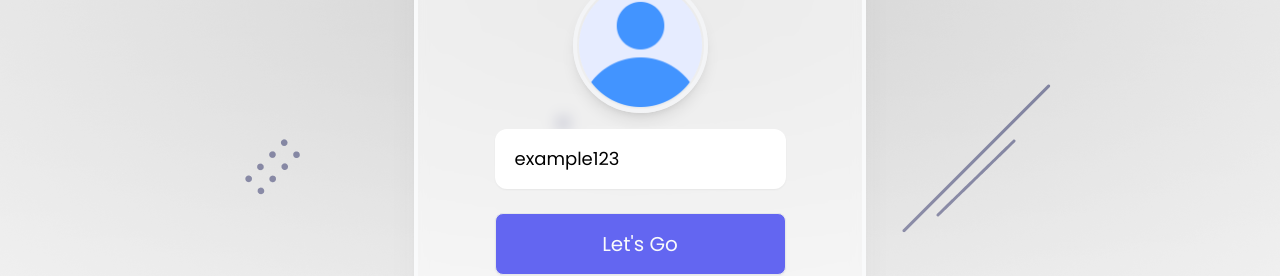
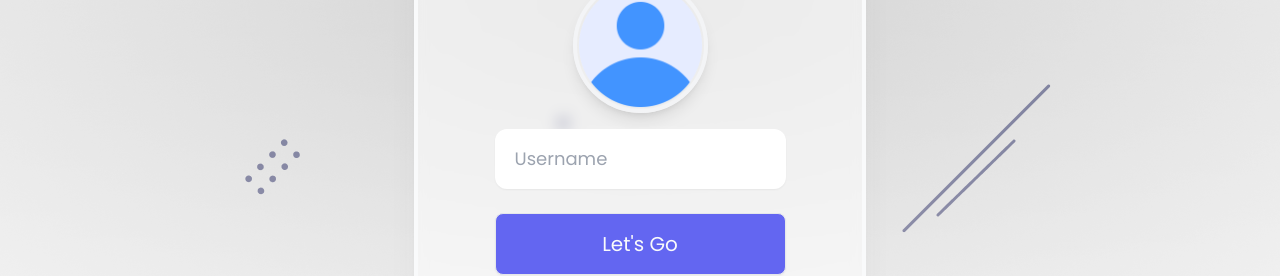
Before and after one commit to SunilSurendran1906/ZENCLASS_TASK_LOGIN-PAGE_Frontend, a React (Create React App) app: page / in a window 1280 px wide. Shown: the part 362-638 px from the top of the page. Built offline with nearby package versions, Linux system fonts and the light colour scheme.

Commit message:
Update Username.js

```diff
--- a/src/components/Username.js
+++ b/src/components/Username.js
@@ -14,7 +14,7 @@ const Username = () => {
 
   const formik = useFormik({
     initialValues: {
-      username: "example123",
+      username: "",
     },
     validate: usernameValidate,
     validateOnBlur: false,
```
